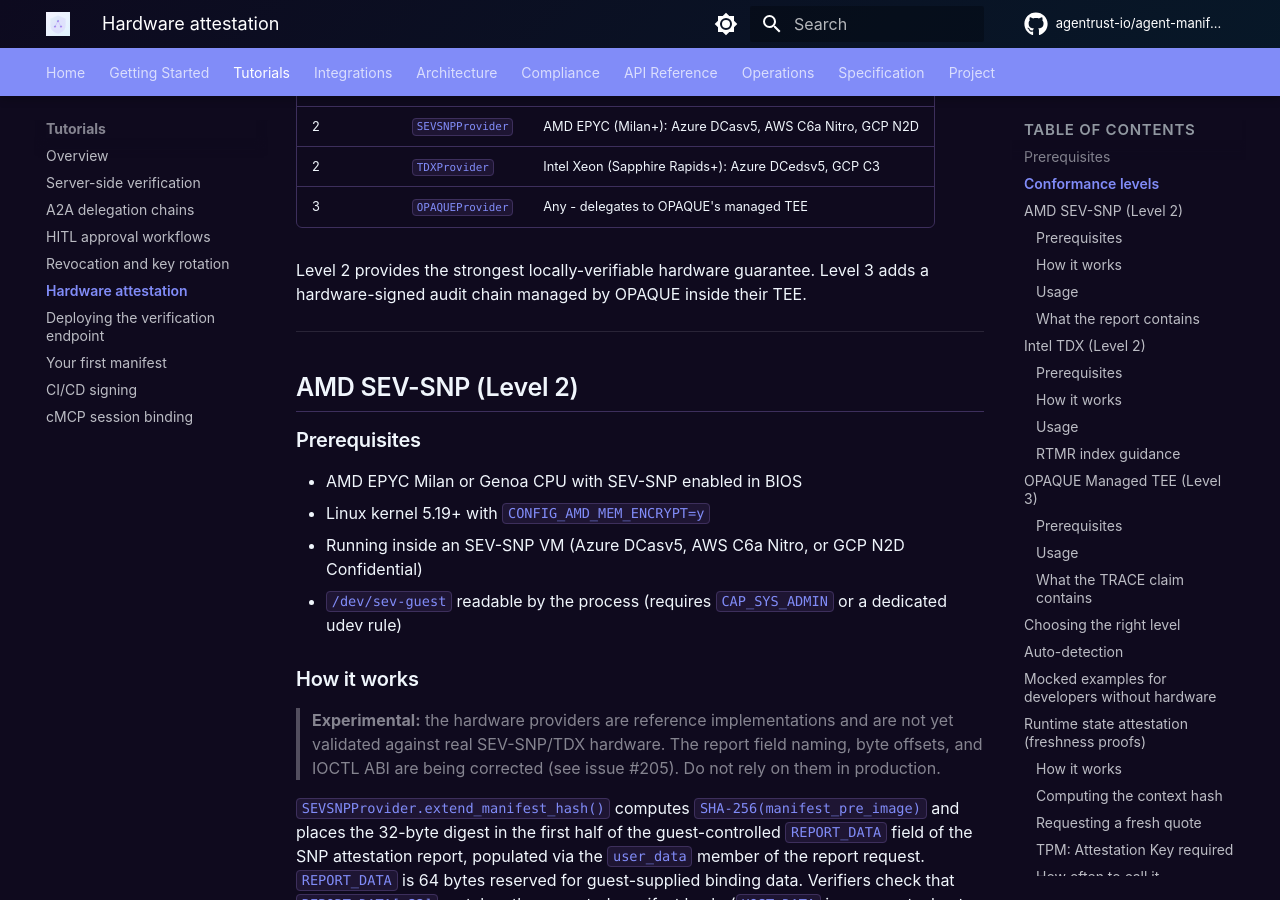
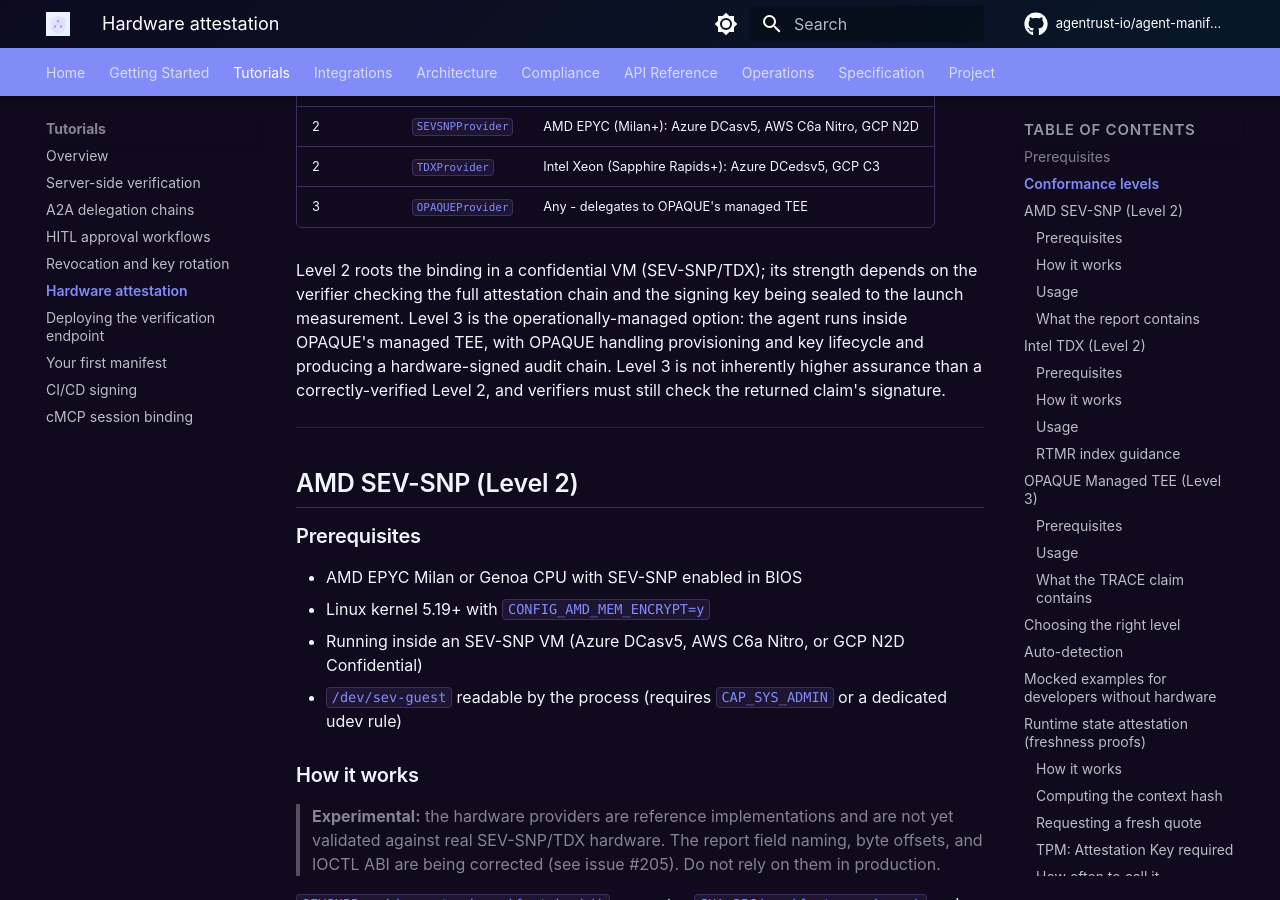
Before and after one commit to agentrust-io/agent-manifest, an MkDocs documentation site: the page built from docs/tutorials/hardware-attestation.md, in a window 1280 px wide and 900 px high, scrolled down 1210 px. Built offline with MkDocs 1.6.1 and Material for MkDocs 9.7.7, drawn with Linux system fonts in a browser that asks for light colours; comment, search, counter and statistics services are not loaded.

Commit message:
docs: scope threat-model claims to what TEE attestation actually provides (#208)
Rewrite the 1.2 'Anthropic Design Test' box to drop 'impossible controls'
and state precisely what hardware does (launch measurement in silicon, key
sealed to measurement) versus what it does not (measure files/in-memory
objects after boot; a guest-supplied report field is an assertion, not a
measurement). Add a footnote to the 1.3 surface table clarifying that
'binding' is a signature binding in an attested environment, not a hardware
measurement. Reframe the conformance/provider levels: Level 2 strength is
conditional on chain verification; Level 3 (OPAQUE) is the managed option,
not inherently higher assurance, and still requires claim-signature checks.

Refs #201, #206.

Co-authored-by: Claude Opus 4.8 (1M context) <noreply@anthropic.com>

```diff
--- a/docs/tutorials/hardware-attestation.md
+++ b/docs/tutorials/hardware-attestation.md
@@ -41,7 +41,7 @@ Hardware providers require the VM types listed in the table below. The `Software
 | 2 | `TDXProvider` | Intel Xeon (Sapphire Rapids+): Azure DCedsv5, GCP C3 |
 | 3 | `OPAQUEProvider` | Any  -  delegates to OPAQUE's managed TEE |
 
-Level 2 provides the strongest locally-verifiable hardware guarantee. Level 3 adds a hardware-signed audit chain managed by OPAQUE inside their TEE.
+Level 2 roots the binding in a confidential VM (SEV-SNP/TDX); its strength depends on the verifier checking the full attestation chain and the signing key being sealed to the launch measurement. Level 3 is the operationally-managed option: the agent runs inside OPAQUE's managed TEE, with OPAQUE handling provisioning and key lifecycle and producing a hardware-signed audit chain. Level 3 is not inherently higher assurance than a correctly-verified Level 2, and verifiers must still check the returned claim's signature.
 
 ---
 
```
Also changed, not shown: docs/index.md (+1 -1 lines), spec/agent-manifest-spec-v0.1.md (+7 -1 lines).
